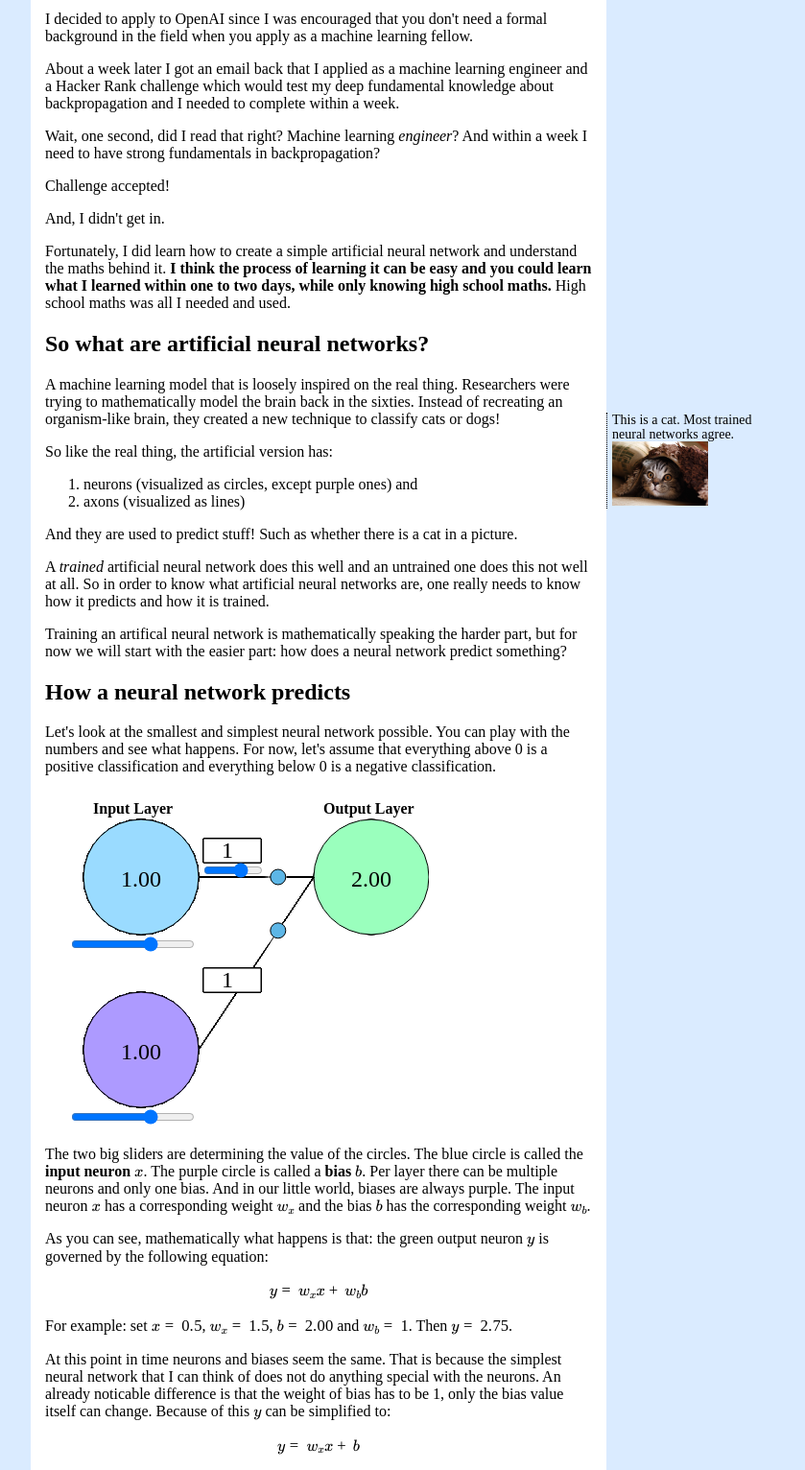
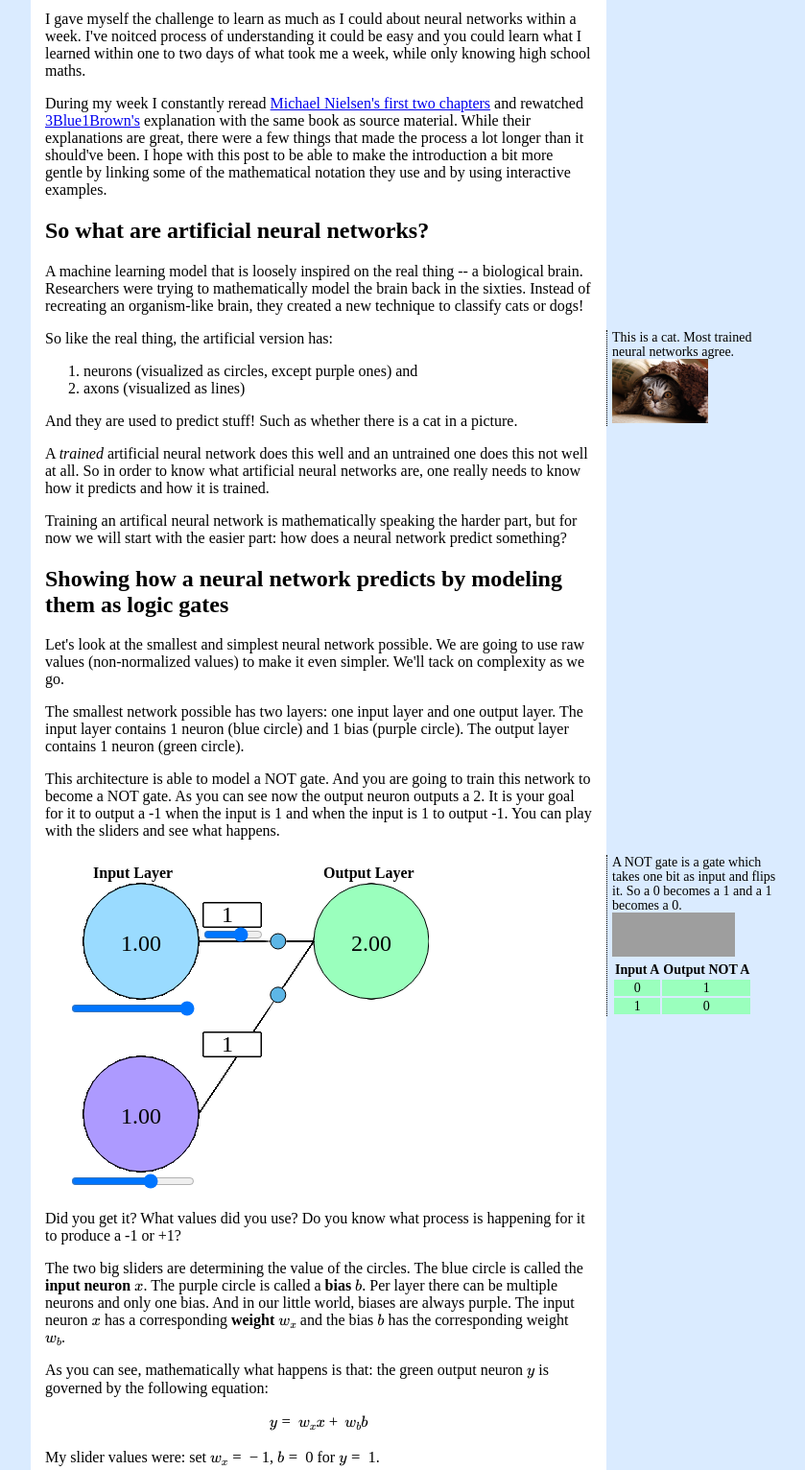
Before and after one commit to melvinroest/Interactive-Neural-Networks, a plain HTML site: page index.html in a window 1280 px wide. Shown: the part 140-1672 px from the top of the page at 96% size, without its empty margins (308-1147 px from the left). Drawn offline with nearby package versions, Linux system fonts and the light colour scheme; some packages are replaced by stand-ins of ours; grey boxes are pictures that could not be loaded.

Commit message:
refined it a bit

```diff
--- a/index.html
+++ b/index.html
@@ -8,25 +8,12 @@
   <section id="content">
     <h1>An Interactive Guide to the Wonderful World of Neural Networks</h1>
     <p>Hello!</p>
-    <p>I decided to apply to OpenAI since I was encouraged that
-      you don't need a formal background in the field when you
-      apply as a machine learning fellow.</p>
-    <p>About a week later I got an email back that I applied as
-      a machine learning engineer and a Hacker Rank challenge which
-      would test my deep fundamental knowledge about backpropagation
-      and I needed to complete within a week.</p>
-    <p>Wait, one second, did I read that right? Machine learning
-      <em>engineer</em>? And within a week I need to have strong
-      fundamentals in backpropagation? </p>
-    <p>Challenge accepted!</p>
-    <p>And, I didn't get in.</p>
-    <p>
-      Fortunately, I did learn how to create a simple artificial neural
-    network and understand the maths behind it. <strong>I think the process of learning it can be easy and you could learn what I learned within one to two days, while only knowing
-    high school maths.</strong> High school maths was all I needed and used.</p>
+    <p>I gave myself the challenge to learn as much as I could about neural networks within a week. I've noitced process of understanding it could be easy and you could learn what I learned within one to two days of what took me a week, while only knowing high school maths.</p>
+
+    <p>During my week I constantly reread <a href="http://neuralnetworksanddeeplearning.com">Michael Nielsen's first two chapters</a> and rewatched <a href="https://www.youtube.com/watch?v=aircAruvnKk&index=2&list=PLZHQObOWTQDNU6R1_67000Dx_ZCJB-3pi">3Blue1Brown's</a> explanation with the same book as source material. While their explanations are great, there were a few things that made the process a lot longer than it should've been. I hope with this post to be able to make the introduction a bit more gentle by linking some of the mathematical notation they use and by using interactive examples.
 
     <h2>So what are artificial neural networks?</h2>
-    <p>A machine learning model that is loosely inspired on the real thing. Researchers
+    <p>A machine learning model that is loosely inspired on the real thing -- a biological brain. Researchers
     were trying to mathematically model the brain back in the sixties. Instead of recreating
     an organism-like brain, they created a new technique to classify cats or dogs!</p>
     <aside>This is a cat. Most trained neural networks agree.<img src="cat.jpg" width="100" height="67" alt="Photo by Mikhail Vasilyev on Unsplash"></aside>
@@ -45,12 +32,35 @@
     <p>Training an artifical neural network is mathematically speaking the harder part, but for now
     we will start with the easier part: how does a neural network predict something?</p>
 
-    <h2>How a neural network predicts</h2>
-    <p>Let's look at the smallest and simplest neural network possible. You can play with the numbers
-    and see what happens. For now, let's assume that everything above 0 is a positive classification and everything below 0 is a negative classification.</p>
+    <h2>Showing how a neural network predicts by modeling them as logic gates</h2>
+    <p>Let's look at the smallest and simplest neural network possible. We are going to use raw values (non-normalized values) to make it even simpler. We'll tack on complexity as we go.</p>
+
+    <p>The smallest network possible has two layers: one input layer and one output layer. The input layer contains 1 neuron (blue circle) and 1 bias (purple circle). The output layer contains 1 neuron (green circle).</p>
+
+    <p>This architecture is able to model a NOT gate. And you are going to train this network to become a NOT gate. As you can see now the output neuron outputs a 2. It is your goal for it to output a -1 when the input is 1 and when the input is 1 to output -1. You can play with the sliders and see what happens.</p>
+    <aside>A NOT gate is a gate which takes one bit as input and flips it. So a 0 becomes a 1 and a 1 becomes a 0. <img width="128" height="46" alt="NOT gate schematic from Wikipedia" src="https://upload.wikimedia.org/wikipedia/commons/thumb/9/9f/Not-gate-en.svg/1920px-Not-gate-en.svg.png">
+
+      <table class="wikitable" align="left">
+        <tbody>
+            <tr align="center">
+            <td><strong>Input A</strong></td>
+            <td><strong>Output NOT A</strong></td>
+            </tr>
+            <tr bgcolor="#9AFFBD" align="center">
+            <td>0</td>
+            <td>1
+            </td></tr>
+            <tr bgcolor="#9AFFBD" align="center">
+            <td>1</td>
+            <td>0
+            </td>
+          </tr>
+        </tbody>
+      </table>
+    </aside>
     <div id="playground-simplest-ann">
       <canvas id="simplest-ann" width=400 height=350></canvas>
-        <input type="range" min="-3" max="3" value="1" step="0.25" class="slider" id="simplest-ann-slider-x">
+        <input type="range" min="-1" max="1" value="1" step="2" class="slider" id="simplest-ann-slider-x">
         <input type="range" min="-3" max="3" value="1" step="0.25" class="slider" id="simplest-ann-slider-b">
         <input type="range" min="-3" max="3" value="1" step="0.25" class="slider" id="simplest-ann-slider-wx">
         <!-- <input type="range" min="-3" max="3" value="1" step="0.25" class="slider" id="simplest-ann-slider-wb"> -->
@@ -58,31 +68,38 @@
         <div id="simplest-ann-output-layer">Output Layer</div>
     </div>
 
+    <p>Did you get it? What values did you use? Do you know what process is happening for it to produce a -1 or +1?</p>
+
     <p>The two big sliders are determining the value of the circles. The blue circle
     is called the <strong>input neuron \(x\)</strong>. The purple circle is called a <strong>bias \(b\)</strong>. Per layer there
     can be multiple neurons and only one bias. And in our little world, biases are
-    always purple. The input neuron \(x\) has a corresponding weight \(w_x\) and the bias \(b\) has the corresponding weight \(w_b\).</p>
+    always purple. The input neuron \(x\) has a corresponding <strong>weight \(w_x\)</strong> and the bias \(b\) has the corresponding weight <span class="nowrap">\(w_b\).</span></p>
     <p>As you can see, mathematically what happens is that: the green output neuron \(y\) is governed by the following equation:
       $$y = w_{x}x + w_{b}b$$
-    For example: set \(x = 0.5\), \(w_x = 1.5\), \(b = 2.00\) and \(w_b = 1\). Then \(y = 2.75\).</p>
+    My slider values were: set \(w_x = -1\), \(b = 0\) for \(y = 1\).</p>
 
     <p>At this point in time neurons and biases seem the same. That is because the simplest neural
     network that I can think of does not do anything special with the neurons. An already noticable
-    difference is that the weight of bias has to be 1, only the bias value itself can change. Because
+    difference is that the weight of the bias has to be 1, only the bias value itself can change. Because
     of this \(y\) can be simplified to:
-    $$ y = w_{x}x + b $$</p>
+    $$ y = w_{x}x + b $$
+    </p>
+
+    <aside>In most visualizations biases aren't visualized. The traditional notation for a bias is not split up in \(w_b\) and \(b\) since the value of the bias being 1 was always implicit. So whether \(w_b\) is a variable or \(b\) is a variable, it really depends on the perspective. The traditional notation, however, favors \(b\) which is why I chose for that.</aside>
+
+    <p>Biases are meant to indicate whether a layer of neurons easily excitable. Meaning that when the value of the bias gets higher, the value of the output layer will be higher as well. They act as a certain threshold as well when the value of the bias gets lower. You can test it for yourself.</p>
 
     <p>Most neurons get a special treatment. You want to know what special treatment? I am glad you ask! Currently our values are not normalized between 0 and 1 (or between -1 and 1, pick whatever
     you find normal). We're going to normalize it between 0 and 1 with a special function called
-    an activation function.</p>
+    an activation function. By doing so we can have many more different weights in order to create our logic NOT gate.</p>
 
     <h3>Activation functions</h3>
     <p>Activation functions are slightly analogous to action potentials that real neurons have. That is
-    either a neuron fires, or it doesn't. It needed to exceed a certain threshold. This idea has later been relaxed. Another reason alluded to earlier is data normilization. There are many types of activation function, and the one that we are going to use is called the sigmoid function, also known as $$\sigma(z) = \frac{1}{1 + e^{-z}}$$ where: $$z = wx + b$$
+    either a neuron fires, or it doesn't. It needed to exceed a certain threshold. This idea has later been relaxed. Another reason alluded to earlier is data normalization. There are many types of activation function, and the one that we are going to use is called the sigmoid function, also known as $$\sigma(z) = \frac{1}{1 + e^{-z}}$$ where: $$z = w_{x}x + b$$
     It looks like this: you can play with w and b.</p>
 
     <canvas id="xy-graph" width="535" height="300">
-    CANVAS NOT SUPPORTED IN THIS BROWSER!
+    Canvas not supported in the browser, please install Chrome or Firefox.
     </canvas>
     <br />
     <br />
@@ -105,6 +122,14 @@
       initSliders();
     </script>
 
+    <p>
+      We were already familiar with the equation \(z = w_{x}x + b\) from previous chapter. The sigmoid function \(delta(z)\) squishes high positive or negative value to a number between 0 and 1. Have you seen what happens when you move \(b\)? It is quite clearly visible that it either acts as a threshhold for activation when \(b\) is negative and acts as an enabler in its activation when \(b\) is positive.
+    </p>
+
+    <p>
+      Let's look at the same neural network with this new activation function.
+    </p>
+
   </section>
   <script src='https://cdnjs.cloudflare.com/ajax/libs/mathjax/2.7.5/latest.js?config=TeX-MML-AM_CHTML' async></script>
   <script type="text/x-mathjax-config">
--- a/simplest-ann.js
+++ b/simplest-ann.js
@@ -1,7 +1,7 @@
 // Inspired from: http://jsfiddle.net/m1erickson/LumMX/
 
 canvas = document.getElementById("simplest-ann")
-let ctx = canvas.getContext("2d")
+ctx = canvas.getContext("2d")
 
 // set starting values
 let fps = 60
--- a/style.css
+++ b/style.css
@@ -6,19 +6,27 @@ body {
     background-color: #DAEBFF;
 }
 
+.nowrap {
+  white-space: nowrap;
+}
+
 #content {
+  position: relative;
   margin: 0 auto;
   padding: 15px;
   width: 600px;
   background-color: white;
 }
 
+p {
+  width: 100%;
+}
+
 aside {
-  float: right;
-  position: relative;
-  margin: -32px -15px;
+  display: block;
+  position: absolute;
   width: 30%;
-  left: 30%;
+  left: 100%;
   font-size: 14px;
   font-weight: 100;
   line-height: 15px;
```
